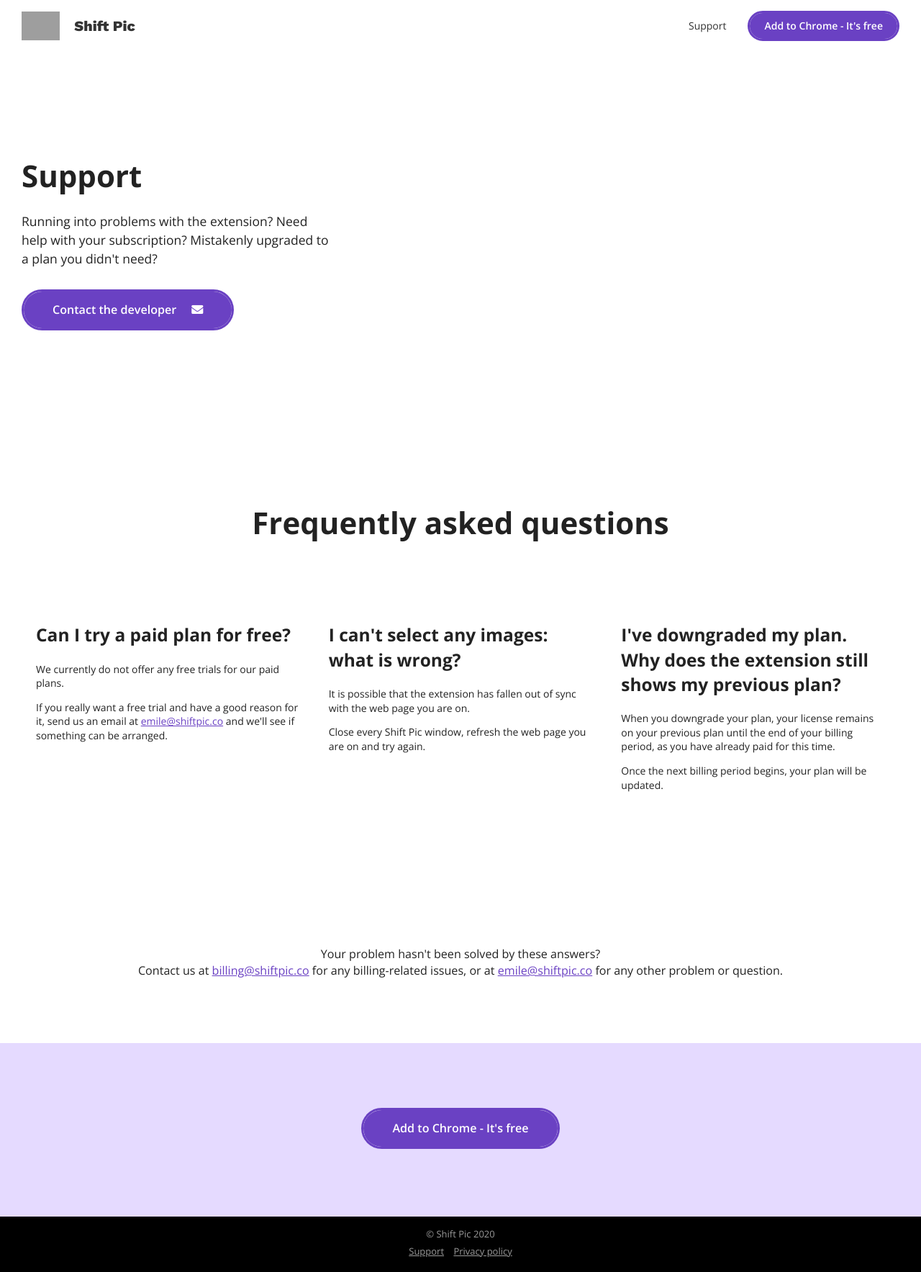
After one commit to EmilePerron/shift-pic-website, a Symfony app: template templates/site/support.html.twig in a window 1280 px wide. The commit adds this page. Shown: the whole page at 72% size. Run offline with Twig, Linux system fonts and the light colour scheme; the template is opened without the code that fills it, so the values that code supplies are empty; some libraries are stand-ins or nearby versions; grey boxes are pictures that could not be loaded.

Commit message:
Added a support page

```diff
--- a/public/css/base.css
+++ b/public/css/base.css
@@ -16,14 +16,18 @@
 img { max-width: 100%; }
 a { text-decoration: none; transition: all .25s ease-in-out; }
 
-h1 { margin: 0; font-family: var(--font-heading); font-size: 3rem; font-weight: 800; line-height: 1.4; }
+h1,
 h2 { margin: 0; margin-bottom: 20px; font-family: var(--font-body); font-size: 3rem; font-weight: 800; }
+h3 { margin: 0; margin-bottom: 20px; font-family: var(--font-body); font-size: 1.75rem; font-weight: 800; }
 
 header { display: flex; padding: 15px 30px; justify-content: space-between; align-items: center; }
 header .branding { display: flex; align-items: center; font-family: var(--font-heading); font-size: 20px; color: #333; }
 header .branding img { height: 40px; margin-right: 20px; }
 header .branding:hover { color: var(--color-main); }
 header nav { display: flex; justify-content: flex-end; align-items: center; }
+header nav a { color: #333; }
+header nav a:hover { text-decoration: underline; color: var(--color-main); }
+header nav a.button:hover { text-decoration: none; }
 header nav > * { margin-left: 30px; }
 
 section { overflow: hidden; }
@@ -46,11 +50,15 @@
 .two-third { flex: 1 1 66%; }
 .third { flex: 1 1 33%; }
 
+#add-for-free { text-align: center; background-color: #e5daff; }
+
 
 @media (max-width: 767px) {
     :root { --container-padding: 60px 20px; }
 
+    h1,
     h2 { font-size: 2.5rem; }
+    h3 { font-size: 1.4rem; }
     header { padding: 15px 20px; }
     header .button { display: none; }
 
--- a/public/css/home.css
+++ b/public/css/home.css
@@ -27,8 +27,6 @@
 #stats .counter.small { width: 200px; min-height: 200px; }
 #stats .counter.small::before { display: none; }
 #stats .counter.small .count { font-size: 3em; }
-
-#add-for-free { text-align: center; background-color: #e5daff; }
 
 #pricing { display: flex; padding: var(--container-padding); flex-direction: column; justify-content: center; align-items: center; text-align: center; color: white; background-color: var(--color-main); }
 #pricing .plans-container { display: grid; grid-template-columns: 1fr 1fr 1fr 1fr; grid-gap: 10px; width: 1000px; max-width: 100%; margin-top: 30px; }
--- /dev/null
+++ b/public/css/support.css
@@ -0,0 +1,10 @@
+#hero { display: grid; width: var(--container-width); max-width: 100%; min-height: clamp(0px, 535px, 80vh); padding: var(--container-padding); grid-template-columns: 1fr 2fr; align-items: center; margin: auto; }
+#hero h2 { margin-bottom: 30px; }
+#hero p { width: 435px; max-width: 100%; margin-bottom: 30px; font-size: 1.25rem; line-height: 1.5; }
+#hero .image svg { width: 650px; max-width: 100%; float: right; }
+
+#faq h2 { width: var(--container-width); max-width: 100%; padding: var(--container-padding); padding-bottom: 0; margin: auto; text-align: center; }
+#faq a { color: var(--color-main); text-decoration: underline; }
+#faq a:hover { color: #000; }
+#faq .flex-container > * { padding: 20px; }
+#faq .contact-cta { width: var(--container-width); max-width: 100%; padding: var(--container-padding); margin: auto; font-size: 1.15rem; text-align: center; }
--- a/templates/base.html.twig
+++ b/templates/base.html.twig
@@ -2,14 +2,12 @@
 <html>
     <head>
         <meta charset="UTF-8">
-        {% block head %}{% endblock %}
 
         <title>{% block title %}Shift Pic{% endblock %}</title>
         <meta name="viewport" content="width=device-width, initial-scale=1.0">
         <link href="https://fonts.googleapis.com/css2?family=Open+Sans:wght@400;600;700&family=Work+Sans:wght@800&display=swap" rel="stylesheet">
         <link rel="stylesheet" href="{{ asset('fontawesome/css/all.min.css') }}">
         <link rel="stylesheet" href="{{ asset('css/base.css') }}">
-        <link rel="stylesheet" href="{{ asset('css/home.css') }}">
 
         <link rel="apple-touch-icon" sizes="180x180" href="{{ asset('favicons/apple-touch-icon.png') }}">
         <link rel="icon" type="image/png" sizes="32x32" href="{{ asset('favicons/favicon-32x32.png') }}">
@@ -21,10 +19,10 @@
         <meta name="msapplication-config" content="{{ asset('favicons/browserconfig.xml') }}">
         <meta name="theme-color" content="#ffffff">
 
-        <meta name="description" content="Resize and optimize images for every resolution in a single click with the Shift Pic Chrome extension">
-        <meta property="og:title" content="Shift Pic - Image optimization for web developers and designers">
         <meta property="og:image" content="{{ absolute_url(asset('media/og-image.png')) }}">
         <meta name="twitter:card" content="summary_large_image">
+
+        {% block head %}{% endblock %}
     </head>
     <body>
         <header>
@@ -33,6 +31,7 @@
                 Shift Pic
             </a>
             <nav>
+                <a href="{{ path('support') }}">Support</a>
                 <a href="{{ webstore_url }}" target="_blank" class="button">
                     <span>Add to Chrome</span><span class="its-free"> - It's free</span>
                 </a>
@@ -40,6 +39,24 @@
         </header>
 
         {% block body %}{% endblock %}
+
+        {% block footer_cta %}
+            <section id="add-for-free">
+                <div class="container">
+                    <a href="{{ webstore_url }}" target="_blank" class="button large">
+                        <span>Add to Chrome</span><span class="its-free"> - It's free</span>
+                    </a>
+                </div>
+            </section>
+        {% endblock %}
+
+        <footer>
+            © Shift Pic {{ 'now' | date('Y') }}
+            <br>
+            <a href="{{ path('support') }}" target="_blank">Support</a>
+            <a href="https://www.emileperron.com/privacy-policy" target="_blank">Privacy policy</a>
+        </footer>
+
         {% block javascripts %}{% endblock %}
     </body>
 </html>
--- /dev/null
+++ b/templates/site/support.html.twig
@@ -0,0 +1,51 @@
+{% extends 'base.html.twig' %}
+
+{% block title %}Support{% endblock %}
+
+{% block head %}
+    <meta name="description" content="Contact us or find commonly asked questions about the Shift Pic Chrome Extension">
+    <meta property="og:title" content="Support - Shift Pic">
+    <link rel="stylesheet" href="{{ asset('css/support.css') }}">
+{% endblock %}
+
+{% block body %}
+    <section id="hero">
+        <div class="content">
+            <h1>Support</h1>
+            <p>Running into problems with the extension? Need help with your subscription? Mistakenly upgraded to a plan you didn't need?</p>
+
+            <a href="mailto:emile@shiftpic.co" target="_blank" class="button large">
+                <span>Contact the developer &nbsp;&nbsp;&nbsp;&nbsp;<i class="fas fa-envelope"></i></span>
+            </a>
+        </div>
+    </section>
+
+    <section id="faq">
+        <h2>Frequently asked questions</h2>
+        <div class="flex-container">
+            <div class="third">
+                <h3>Can I try a paid plan for free?</h3>
+                <p>We currently do not offer any free trials for our paid plans.</p>
+                <p>If you really want a free trial and have a good reason for it, send us an email at <a href="mailto:emile@shiftpic.co">emile@shiftpic.co</a> and we'll see if something can be arranged.</p>
+            </div>
+            <div class="third">
+                <h3>I can't select any images: what is wrong?</h3>
+                <p>It is possible that the extension has fallen out of sync with the web page you are on.</p>
+                <p>Close every Shift Pic window, refresh the web page you are on and try again.</p>
+            </div>
+            <div class="third">
+                <h3>I've downgraded my plan. Why does the extension still shows my previous plan?</h3>
+                <p>When you downgrade your plan, your license remains on your previous plan until the end of your billing period, as you have already paid for this time.</p>
+                <p>Once the next billing period begins, your plan will be updated.</p>
+            </div>
+        </div>
+        <div class="contact-cta">
+            Your problem hasn't been solved by these answers? <br>
+            Contact us at <a href="mailto:billing@shiftpic.co">billing@shiftpic.co</a> for any billing-related issues, or at <a href="mailto:emile@shiftpic.co">emile@shiftpic.co</a> for any other problem or question.
+        </div>
+    </section>
+{% endblock %}
+
+{% block javascripts %}
+
+{% endblock %}
```
Also changed, not shown: src/Controller/SiteController.php (+8 -2 lines), templates/site/index.html.twig (+6 -8 lines).
